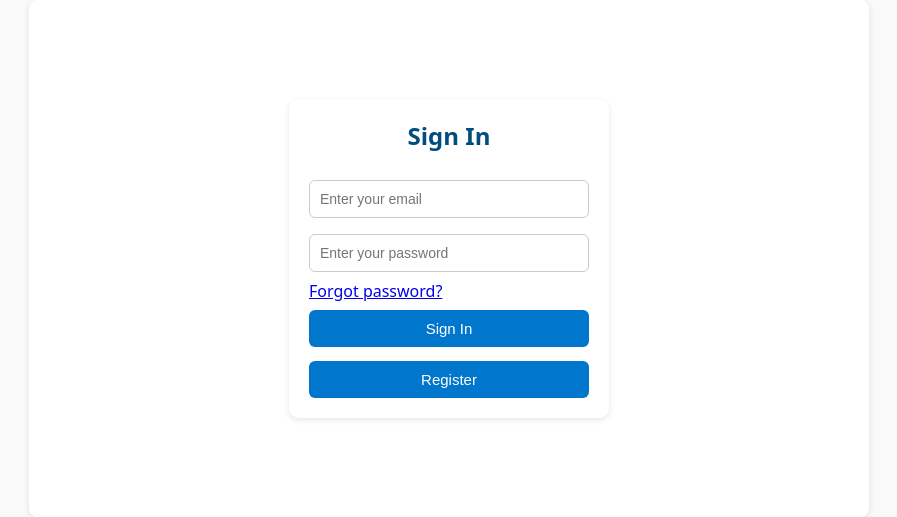
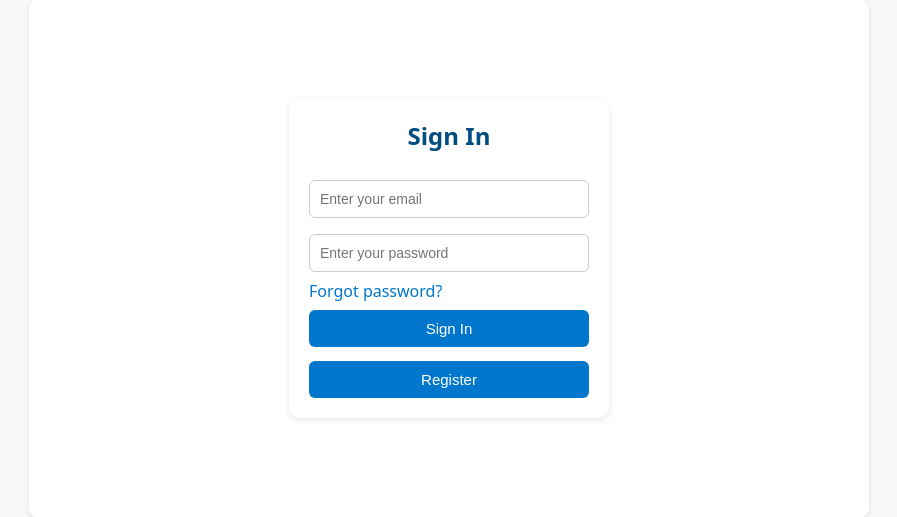
Before and after one commit to jiawei916/SD_SEC42_G01_42, a PHP site: page /vetgroom/signIn.html in a window 1280 px wide. Shown: the part 178-695 px from the top of the page, without its empty margins (191-1088 px from the left). Run offline with PHP 8.4, Linux system fonts and the light colour scheme.

Commit message:
STYEL.css

```diff
--- a/style.css
+++ b/style.css
@@ -100,3 +100,13 @@ button:hover {
   margin-top: 5px;
   text-align: center;
 }
+
+/* Style for forgot password link */
+.forgot-password {
+  color: #0077cc;
+  text-decoration: none;
+}
+
+.forgot-password:hover {
+  text-decoration: underline;
+}
```
